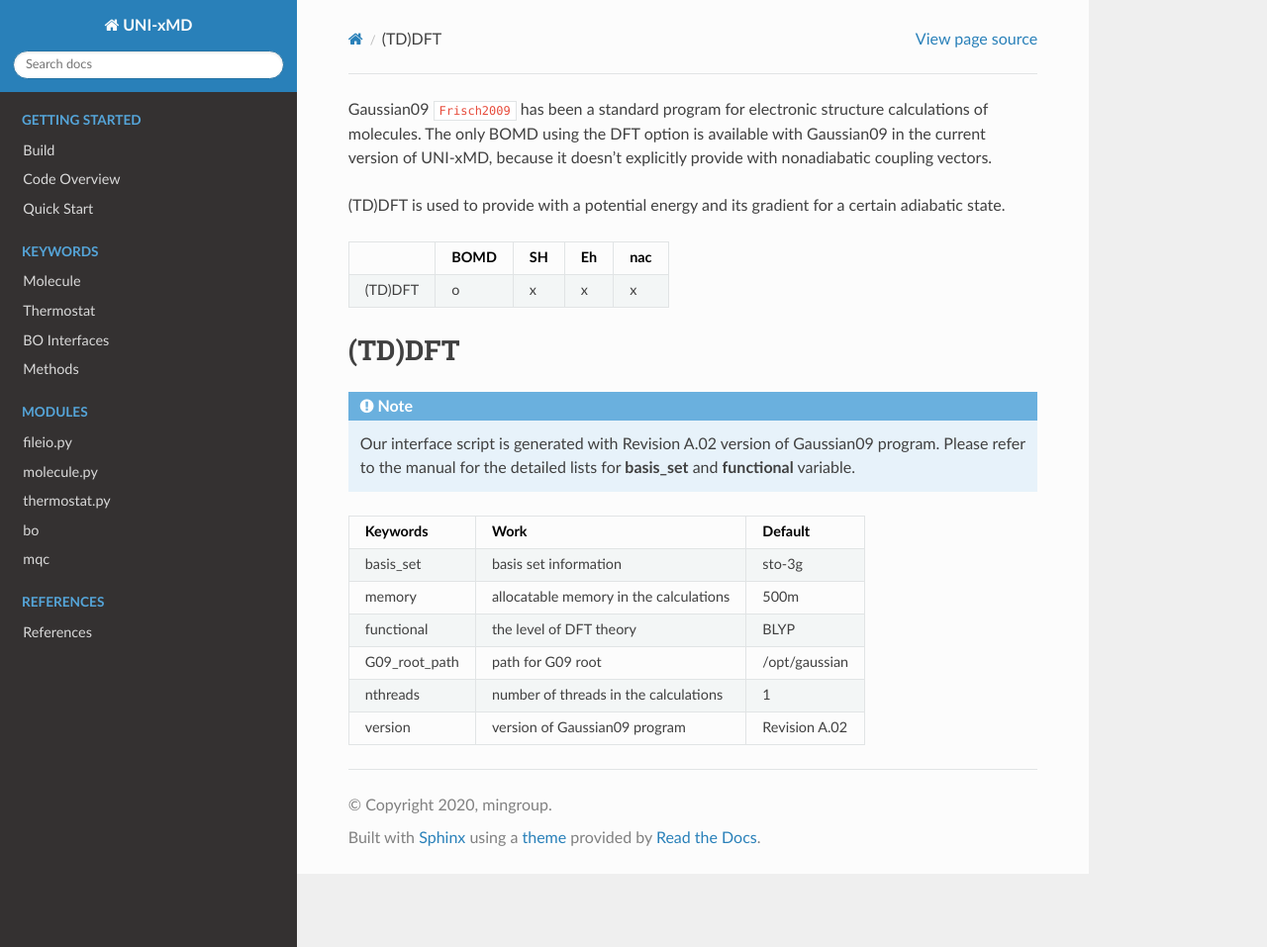
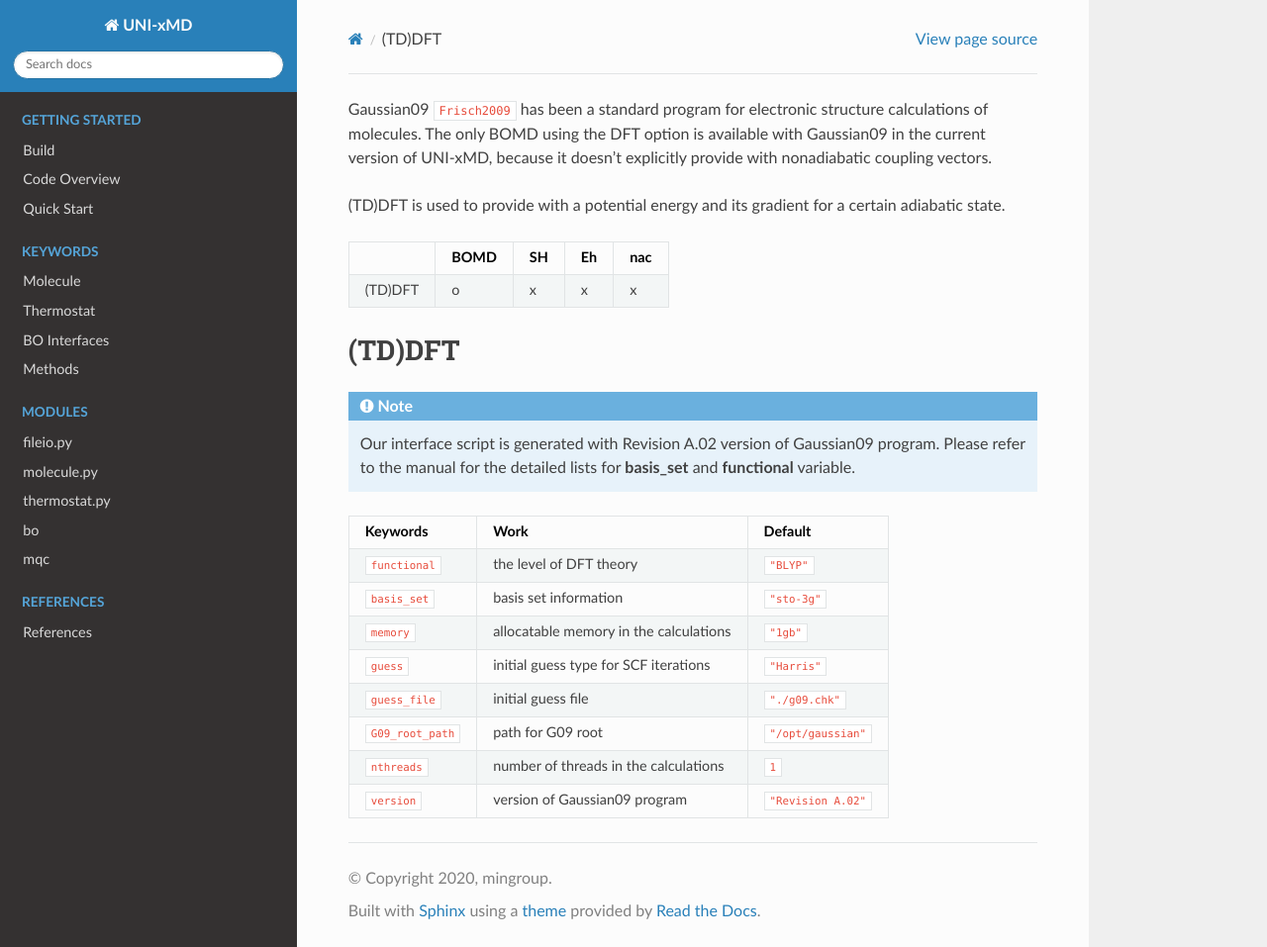
Before and after one commit to skmin-lab/unixmd, a Sphinx documentation site: the page built from docs/source/keywords/bo/gaussian09.rst, in a window 1280 px wide and 957 px high. Shown: the whole window at 99% size. Built offline with Sphinx 7.4.7 and the Read the Docs theme 2.0.0, drawn with Linux system fonts in a browser that asks for light colours; cross-references to code outside the pages are shown as plain code.

Commit message:
Edit texts about Gaussian09 in the manual

```diff
--- a/docs/source/keywords/bo/gaussian09.rst
+++ b/docs/source/keywords/bo/gaussian09.rst
@@ -17,18 +17,22 @@ because it doesn't explicitly provide with nonadiabatic coupling vectors.
 .. note:: Our interface script is generated with Revision A.02 version of Gaussian09 program.
    Please refer to the manual for the detailed lists for **basis_set** and **functional** variable.
 
-+----------------+------------------------------------------------+---------------+
-| Keywords       | Work                                           | Default       |
-+================+================================================+===============+
-| basis_set      | basis set information                          | sto-3g        |
-+----------------+------------------------------------------------+---------------+
-| memory         | allocatable memory in the calculations         | 500m          |
-+----------------+------------------------------------------------+---------------+
-| functional     | the level of DFT theory                        | BLYP          |
-+----------------+------------------------------------------------+---------------+
-| G09_root_path  | path for G09 root                              | /opt/gaussian |
-+----------------+------------------------------------------------+---------------+
-| nthreads       | number of threads in the calculations          | 1             |
-+----------------+------------------------------------------------+---------------+
-| version        | version of Gaussian09 program                  | Revision A.02 |
-+----------------+------------------------------------------------+---------------+
++-------------------+------------------------------------------------+---------------------+
+| Keywords          | Work                                           | Default             |
++===================+================================================+=====================+
+| ``functional``    | the level of DFT theory                        | ``"BLYP"``          |
++-------------------+------------------------------------------------+---------------------+
+| ``basis_set``     | basis set information                          | ``"sto-3g"``        |
++-------------------+------------------------------------------------+---------------------+
+| ``memory``        | allocatable memory in the calculations         | ``"1gb"``           |
++-------------------+------------------------------------------------+---------------------+
+| ``guess``         | initial guess type for SCF iterations          | ``"Harris"``        |
++-------------------+------------------------------------------------+---------------------+
+| ``guess_file``    | initial guess file                             | ``"./g09.chk"``     |
++-------------------+------------------------------------------------+---------------------+
+| ``G09_root_path`` | path for G09 root                              | ``"/opt/gaussian"`` |
++-------------------+------------------------------------------------+---------------------+
+| ``nthreads``      | number of threads in the calculations          | ``1``               |
++-------------------+------------------------------------------------+---------------------+
+| ``version``       | version of Gaussian09 program                  | ``"Revision A.02"`` |
++-------------------+------------------------------------------------+---------------------+
```
